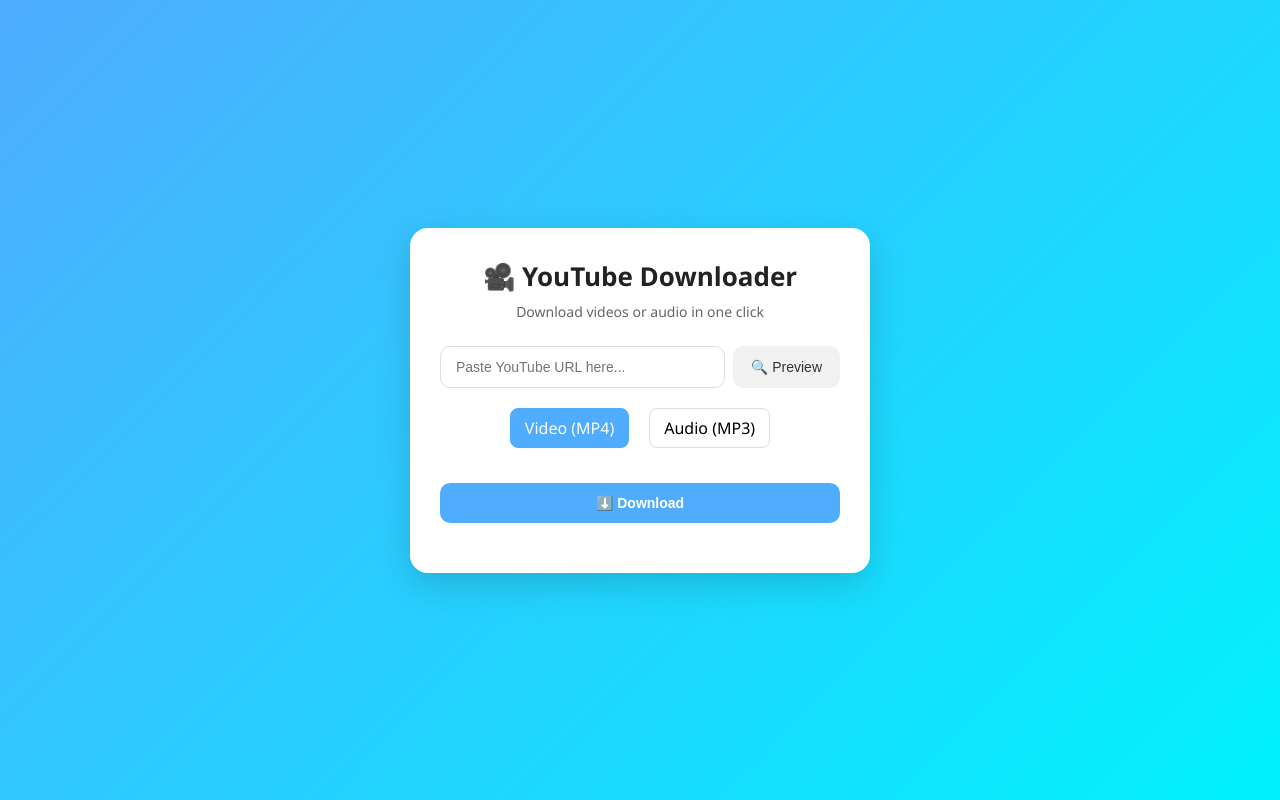
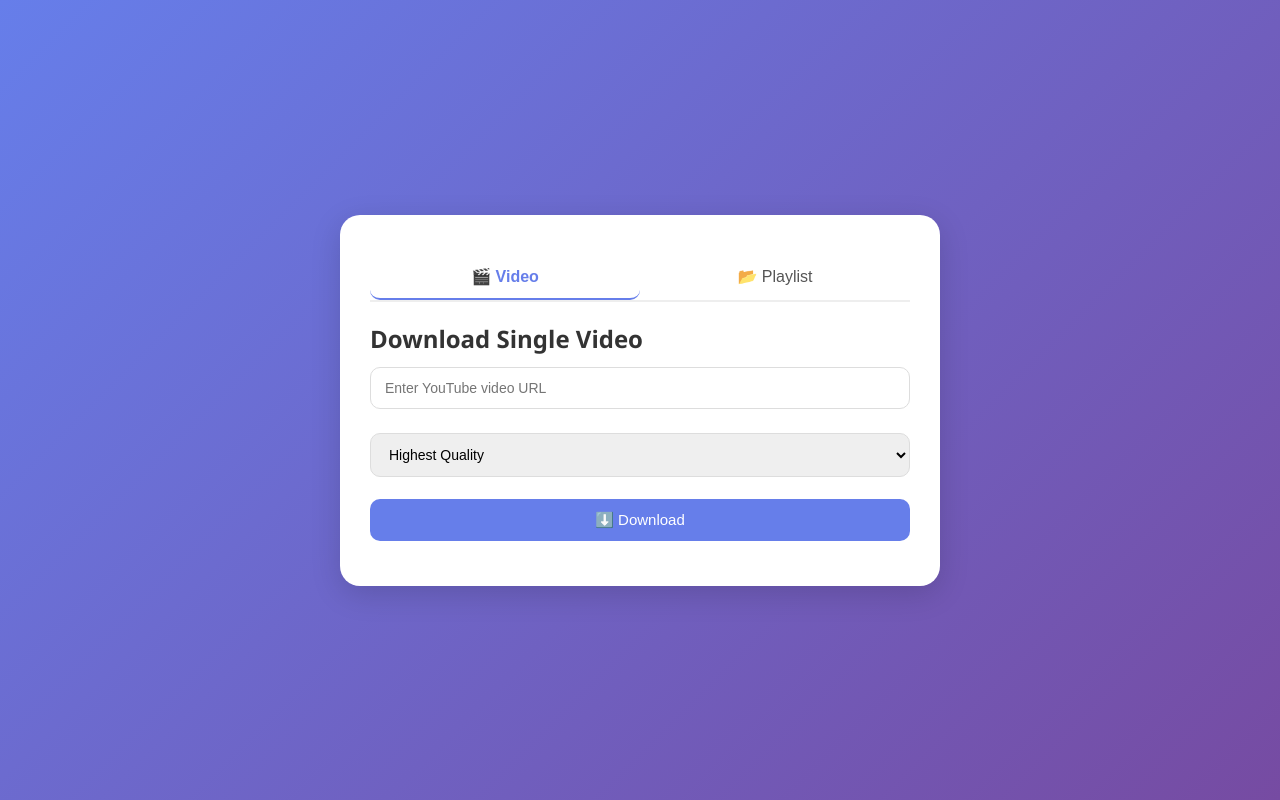
Before and after one commit to hassanalikhan87/ytdownloader, a Flask app: page / in a window 1280 px wide. Run offline with Flask 3, Linux system fonts and the light colour scheme; some libraries are stand-ins or nearby versions.

Commit message:
added functionality for playlist download

```diff
--- a/app.py
+++ b/app.py
@@ -2,45 +2,77 @@ import os
 import ssl
 import certifi
 from flask import Flask, render_template, request, send_from_directory, jsonify
-from pytubefix import YouTube
+from pytubefix import YouTube, Playlist
 
-# Fix SSL issues
 ssl._create_default_https_context = lambda: ssl.create_default_context(cafile=certifi.where())
 
 app = Flask(__name__)
 DOWNLOAD_FOLDER = "downloads"
 os.makedirs(DOWNLOAD_FOLDER, exist_ok=True)
 
+# ---------------- ROUTES ----------------
 @app.route("/")
 def index():
     return render_template("index.html")
 
-@app.route("/download", methods=["POST"])
+@app.route("/download_video", methods=["POST"])
 def download_video():
     data = request.get_json()
     url = data.get("url")
-    format_choice = data.get("format", "video")
+    quality = data.get("quality")
 
     if not url:
         return jsonify({"status": "error", "message": "No URL provided"}), 400
 
     try:
         yt = YouTube(url)
-        if format_choice == "audio":
+        stream = None
+
+        if quality == "audio":
             stream = yt.streams.filter(only_audio=True).first()
-            filename = yt.title.replace(" ", "_") + ".mp3"
+        elif quality == "highest":
+            stream = yt.streams.get_highest_resolution()
         else:
-            stream = yt.streams.get_highest_resolution()
-            filename = stream.default_filename
+            stream = yt.streams.filter(res=quality, progressive=True).first()
 
-        filepath = os.path.join(DOWNLOAD_FOLDER, filename)
+        if not stream:
+            return jsonify({"status": "error", "message": f"No stream available for {quality}"}), 404
+
+        filename = stream.default_filename
         stream.download(output_path=DOWNLOAD_FOLDER, filename=filename)
 
-        return jsonify({
-            "status": "success",
-            "title": yt.title,
-            "filename": filename
-        })
+        return jsonify({"status": "success", "title": yt.title, "filename": filename})
+    except Exception as e:
+        return jsonify({"status": "error", "message": str(e)}), 500
+
+@app.route("/download_playlist", methods=["POST"])
+def download_playlist():
+    data = request.get_json()
+    url = data.get("url")
+    quality = data.get("quality")
+
+    if not url:
+        return jsonify({"status": "error", "message": "No URL provided"}), 400
+
+    try:
+        pl = Playlist(url)
+        downloaded = []
+
+        for yt in pl.videos:
+            stream = None
+            if quality == "audio":
+                stream = yt.streams.filter(only_audio=True).first()
+            elif quality == "highest":
+                stream = yt.streams.get_highest_resolution()
+            else:
+                stream = yt.streams.filter(res=quality, progressive=True).first()
+
+            if stream:
+                filename = stream.default_filename
+                stream.download(output_path=DOWNLOAD_FOLDER, filename=filename)
+                downloaded.append({"title": yt.title, "filename": filename})
+
+        return jsonify({"status": "success", "playlist": pl.title, "videos": downloaded})
     except Exception as e:
         return jsonify({"status": "error", "message": str(e)}), 500
 
--- a/static/script.js
+++ b/static/script.js
@@ -1,61 +1,56 @@
-async function previewVideo() {
-    const url = document.getElementById("url").value;
-    const preview = document.getElementById("preview");
-    const title = document.getElementById("video-title");
-    const thumbnail = document.getElementById("thumbnail");
+function showTab(tab) {
+    document.querySelectorAll(".tab-content").forEach(el => el.classList.remove("active"));
+    document.querySelectorAll(".tab-btn").forEach(el => el.classList.remove("active"));
 
-    if (!url.includes("youtube.com") && !url.includes("youtu.be")) {
-      preview.classList.add("hidden");
-      return;
-    }
+    document.getElementById(tab + "-tab").classList.add("active");
+    document.querySelector(`.tab-btn[onclick="showTab('${tab}')"]`).classList.add("active");
+  }
 
-    // Extract video ID
-    const videoIdMatch = url.match(/(?:v=|\/)([0-9A-Za-z_-]{11})/);
-    if (videoIdMatch) {
-      const videoId = videoIdMatch[1];
-      thumbnail.src = `https://img.youtube.com/vi/${videoId}/hqdefault.jpg`;
-      title.textContent = "Preview loaded";
-      preview.classList.remove("hidden");
+  async function downloadVideo() {
+    const url = document.getElementById("video-url").value;
+    const quality = document.getElementById("video-quality").value;
+    const status = document.getElementById("video-status");
+
+    status.textContent = "⏳ Downloading...";
+    try {
+      const res = await fetch("/download_video", {
+        method: "POST",
+        headers: { "Content-Type": "application/json" },
+        body: JSON.stringify({ url, quality })
+      });
+      const data = await res.json();
+
+      if (data.status === "success") {
+        status.innerHTML = `✅ ${data.title}<br><a href="/get_file/${data.filename}">Download File</a>`;
+      } else {
+        status.textContent = "❌ " + data.message;
+      }
+    } catch (err) {
+      status.textContent = "❌ " + err.message;
     }
   }
 
-  async function downloadVideo() {
-    const url = document.getElementById("url").value;
-    const format = document.querySelector('input[name="format"]:checked').value;
-    const status = document.getElementById("status");
-    const progressBar = document.getElementById("progress-bar");
-    const progressFill = document.getElementById("progress-fill");
+  async function downloadPlaylist() {
+    const url = document.getElementById("playlist-url").value;
+    const quality = document.getElementById("playlist-quality").value;
+    const status = document.getElementById("playlist-status");
 
-    if (!url) {
-      status.textContent = "⚠️ Please enter a YouTube URL";
-      status.style.color = "red";
-      return;
-    }
-
-    status.textContent = "⏳ Preparing download...";
-    status.style.color = "black";
-    progressBar.style.display = "block";
-    progressFill.style.width = "30%";
-
+    status.textContent = "⏳ Downloading playlist...";
     try {
-      const response = await fetch("/download", {
+      const res = await fetch("/download_playlist", {
         method: "POST",
         headers: { "Content-Type": "application/json" },
-        body: JSON.stringify({ url, format })
+        body: JSON.stringify({ url, quality })
       });
+      const data = await res.json();
 
-      const result = await response.json();
-
-      if (result.status === "success") {
-        progressFill.style.width = "100%";
-        status.innerHTML = `✅ ${result.title}<br><a href="/get_file/${result.filename}" class="btn small">💾 Save file</a>`;
-        status.style.color = "green";
+      if (data.status === "success") {
+        let links = data.videos.map(v => `<li><a href="/get_file/${v.filename}">${v.title}</a></li>`).join("");
+        status.innerHTML = `✅ Playlist: ${data.playlist}<br><ul>${links}</ul>`;
       } else {
-        status.textContent = "❌ Error: " + result.message;
-        status.style.color = "red";
+        status.textContent = "❌ " + data.message;
       }
     } catch (err) {
-      status.textContent = "❌ Request failed: " + err.message;
-      status.style.color = "red";
+      status.textContent = "❌ " + err.message;
     }
   }
--- a/static/style.css
+++ b/static/style.css
@@ -6,162 +6,131 @@
   }
 
   body {
-    font-family: 'Segoe UI', sans-serif;
-    background: linear-gradient(135deg, #4facfe, #00f2fe);
-    height: 100vh;
+    font-family: 'Segoe UI', Tahoma, Geneva, Verdana, sans-serif;
+    background: linear-gradient(135deg, #667eea, #764ba2);
+    min-height: 100vh;
     display: flex;
     justify-content: center;
     align-items: center;
+    padding: 20px;
+    color: #333;
   }
 
-  .container {
+  /* App Container */
+  .app-container {
+    background: #fff;
+    border-radius: 20px;
+    padding: 30px;
+    max-width: 600px;
     width: 100%;
-    max-width: 500px;
-    padding: 20px;
+    box-shadow: 0 8px 30px rgba(0,0,0,0.15);
   }
 
-  .card {
-    background: #fff;
-    border-radius: 18px;
-    padding: 30px;
-    box-shadow: 0 12px 35px rgba(0,0,0,0.15);
-    text-align: center;
+  /* Tabs */
+  .tabs {
+    display: flex;
+    margin-bottom: 20px;
+    border-bottom: 2px solid #eee;
   }
 
-  .title {
-    font-size: 26px;
-    margin-bottom: 8px;
-    color: #222;
+  .tab-btn {
+    flex: 1;
+    background: none;
+    border: none;
+    padding: 12px;
+    font-size: 16px;
+    font-weight: 500;
+    cursor: pointer;
+    color: #555;
+    transition: all 0.3s ease;
+    border-bottom: 2px solid transparent;
   }
 
-  .subtitle {
-    font-size: 14px;
-    color: #666;
-    margin-bottom: 25px;
+  .tab-btn.active {
+    color: #667eea;
+    border-bottom: 2px solid #667eea;
+    font-weight: 600;
   }
 
-  /* Input */
-  .input-group {
-    display: flex;
-    gap: 8px;
-    margin-bottom: 20px;
+  /* Tab Content */
+  .tab-content {
+    display: none;
+    animation: fadeIn 0.4s ease;
   }
 
-  .input-group input {
-    flex: 1;
-    padding: 12px 15px;
+  .tab-content.active {
+    display: block;
+  }
+
+  @keyframes fadeIn {
+    from { opacity: 0; transform: translateY(10px); }
+    to { opacity: 1; transform: translateY(0); }
+  }
+
+  /* Inputs */
+  input[type="text"], select {
+    width: 100%;
+    padding: 12px 14px;
+    margin: 12px 0;
     border: 1px solid #ddd;
     border-radius: 10px;
     font-size: 14px;
+    transition: border-color 0.3s;
   }
 
-  .input-group input:focus {
-    border-color: #4facfe;
+  input[type="text"]:focus, select:focus {
+    border-color: #667eea;
     outline: none;
   }
 
   /* Buttons */
-  .btn {
-    padding: 12px 18px;
+  button {
+    width: 100%;
+    padding: 12px;
+    margin-top: 10px;
+    background: #667eea;
+    color: #fff;
+    font-size: 15px;
+    font-weight: 500;
     border: none;
     border-radius: 10px;
-    font-size: 14px;
     cursor: pointer;
-    transition: background 0.3s, transform 0.1s;
+    transition: background 0.3s ease, transform 0.1s ease;
   }
 
-  .btn.small {
-    background: #f1f1f1;
-    color: #333;
+  button:hover {
+    background: #5644c4;
   }
 
-  .btn.small:hover {
-    background: #e5e5e5;
+  button:active {
+    transform: scale(0.97);
   }
 
-  .btn.primary {
-    width: 100%;
+  /* Status Messages */
+  #video-status, #playlist-status {
     margin-top: 15px;
-    background: #4facfe;
-    color: #fff;
-    font-weight: 600;
+    font-size: 14px;
+    line-height: 1.5;
+    color: #444;
   }
 
-  .btn.primary:hover {
-    background: #3295fc;
-    transform: translateY(-1px);
+  #video-status a, #playlist-status a {
+    color: #667eea;
+    text-decoration: none;
   }
 
-  /* Toggle */
-  .toggle-group {
-    display: flex;
-    justify-content: center;
-    gap: 20px;
-    margin: 20px 0;
+  #video-status a:hover, #playlist-status a:hover {
+    text-decoration: underline;
   }
 
-  .toggle-group input {
-    display: none;
+  /* Playlist Links */
+  #playlist-status ul {
+    margin-top: 10px;
+    padding-left: 20px;
+    text-align: left;
   }
 
-  .toggle-group label {
-    padding: 8px 14px;
-    border: 1px solid #ddd;
-    border-radius: 8px;
-    cursor: pointer;
-    transition: all 0.3s;
+  #playlist-status li {
+    margin: 6px 0;
+    font-size: 14px;
   }
-
-  .toggle-group input:checked + label {
-    background: #4facfe;
-    color: #fff;
-    border-color: #4facfe;
-  }
-
-  /* Preview */
-  .preview {
-    margin: 15px 0;
-  }
-
-  .preview img {
-    width: 100%;
-    border-radius: 12px;
-    margin-bottom: 10px;
-    box-shadow: 0 5px 20px rgba(0,0,0,0.1);
-  }
-
-  .preview h3 {
-    font-size: 16px;
-    color: #333;
-  }
-
-  .hidden {
-    display: none;
-  }
-
-  /* Progress */
-  .progress-container {
-    margin-top: 20px;
-  }
-
-  .progress-bar {
-    width: 100%;
-    height: 8px;
-    background: #eee;
-    border-radius: 6px;
-    overflow: hidden;
-    display: none;
-  }
-
-  .progress-fill {
-    height: 100%;
-    width: 0%;
-    background: #4facfe;
-    transition: width 0.3s ease;
-  }
-
-  #status {
-    margin-top: 12px;
-    font-size: 13px;
-    color: #444;
-  }
--- a/templates/index.html
+++ b/templates/index.html
@@ -6,42 +6,44 @@
   <link rel="stylesheet" href="../static/style.css">
 </head>
 <body>
-  <div class="container">
-    <div class="card">
-      <h1 class="title">🎥 YouTube Downloader</h1>
-      <p class="subtitle">Download videos or audio in one click</p>
+  <div class="app-container">
+    <div class="tabs">
+      <button class="tab-btn active" onclick="showTab('video')">🎬 Video</button>
+      <button class="tab-btn" onclick="showTab('playlist')">📂 Playlist</button>
+    </div>
 
-      <!-- Input -->
-      <div class="input-group">
-        <input type="text" id="url" placeholder="Paste YouTube URL here...">
-        <button class="btn small" onclick="previewVideo()">🔍 Preview</button>
-      </div>
+    <!-- Single Video -->
+    <div id="video-tab" class="tab-content active">
+      <h2>Download Single Video</h2>
+      <input type="text" id="video-url" placeholder="Enter YouTube video URL">
 
-      <!-- Preview section -->
-      <div id="preview" class="preview hidden">
-        <img id="thumbnail" alt="Thumbnail">
-        <h3 id="video-title"></h3>
-      </div>
+      <select id="video-quality">
+        <option value="highest">Highest Quality</option>
+        <option value="1080p">1080p</option>
+        <option value="720p">720p</option>
+        <option value="480p">480p</option>
+        <option value="audio">Audio Only (MP3)</option>
+      </select>
 
-      <!-- Format toggle -->
-      <div class="toggle-group">
-        <input type="radio" name="format" id="video" value="video" checked>
-        <label for="video">Video (MP4)</label>
-        <input type="radio" name="format" id="audio" value="audio">
-        <label for="audio">Audio (MP3)</label>
-      </div>
+      <button onclick="downloadVideo()">⬇️ Download</button>
+      <p id="video-status"></p>
+    </div>
 
-      <!-- Download button -->
-      <button class="btn primary" onclick="downloadVideo()">⬇️ Download</button>
+    <!-- Playlist -->
+    <div id="playlist-tab" class="tab-content">
+      <h2>Download Playlist</h2>
+      <input type="text" id="playlist-url" placeholder="Enter YouTube playlist URL">
 
-      <!-- Progress -->
-      <div class="progress-container">
-        <div class="progress-bar" id="progress-bar">
-          <div class="progress-fill" id="progress-fill"></div>
-        </div>
-      </div>
+      <select id="playlist-quality">
+        <option value="highest">Highest Quality</option>
+        <option value="1080p">1080p</option>
+        <option value="720p">720p</option>
+        <option value="480p">480p</option>
+        <option value="audio">Audio Only (MP3)</option>
+      </select>
 
-      <p id="status"></p>
+      <button onclick="downloadPlaylist()">⬇️ Download</button>
+      <p id="playlist-status"></p>
     </div>
   </div>
 
```
Also changed, not shown: 3 other files.
